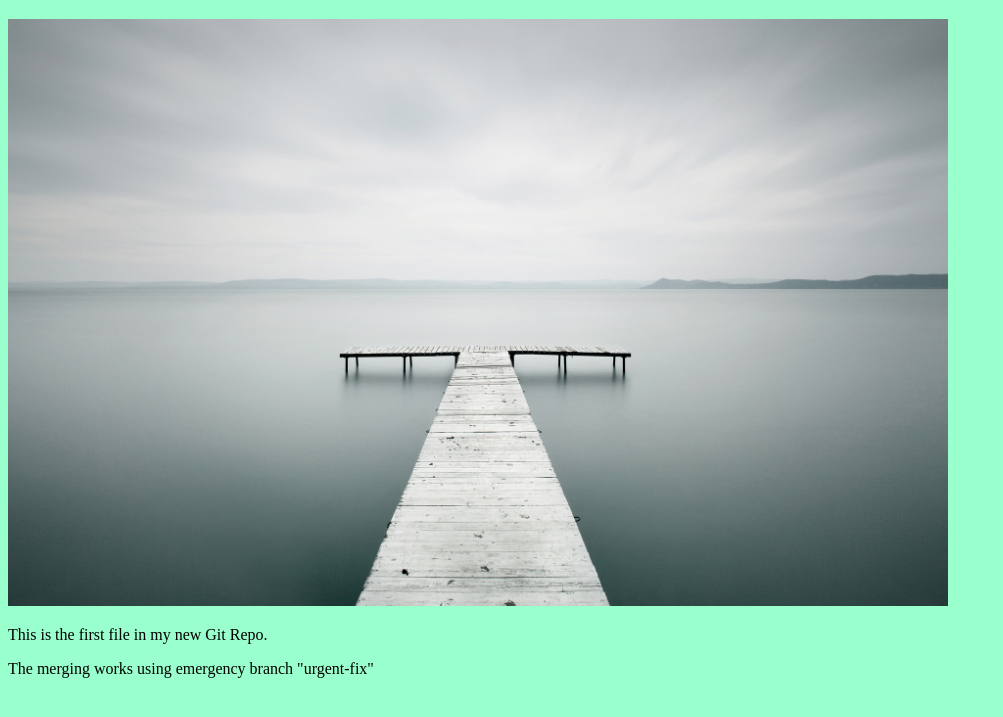
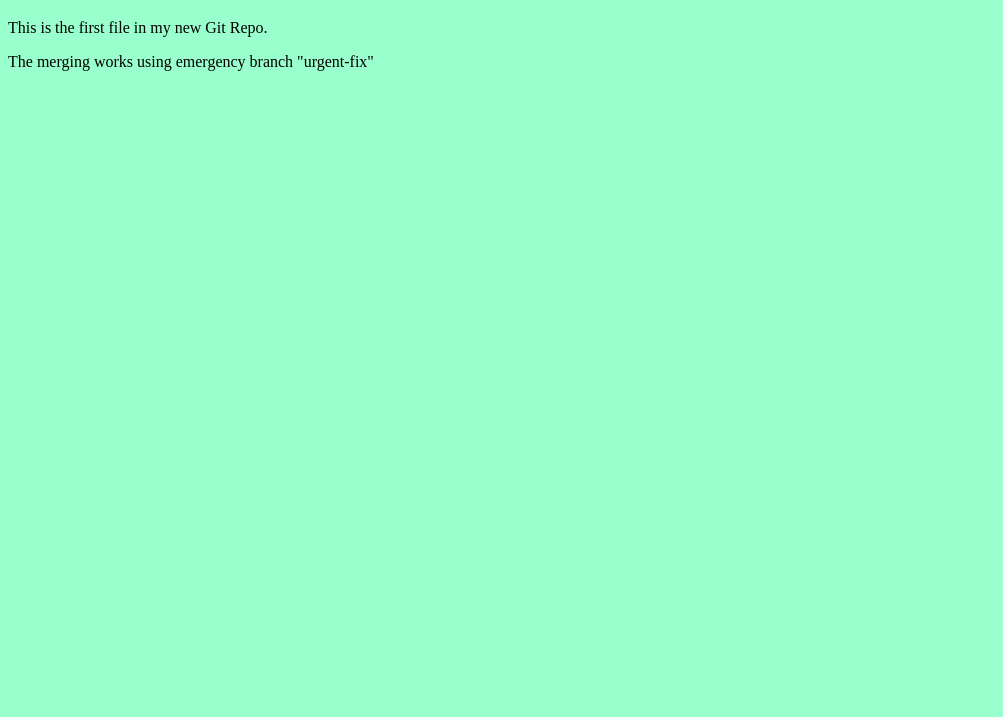
Before and after one commit to nip4m/hello-world, a plain HTML site: page index.html in a window 1280 px wide. Shown: the part 61-778 px from the top of the page, without its empty margins (0-1003 px from the left). Drawn offline with Linux system fonts and the light colour scheme.

Commit message:
resetting changes

```diff
--- a/index.html
+++ b/index.html
@@ -8,7 +8,6 @@
 
 	<h1>Hello world!</h1>
 
-	<div> <img src="lake-side.jpg" alt="Lake Sike View" style="width:100%; max-width:940px"></div>
 	<p>This is the first file in my new Git Repo.</p>
 	<p>The merging works using emergency branch "urgent-fix"</p>
 </body>
```
Also changed, not shown: lake-side.jpg (deleted).
